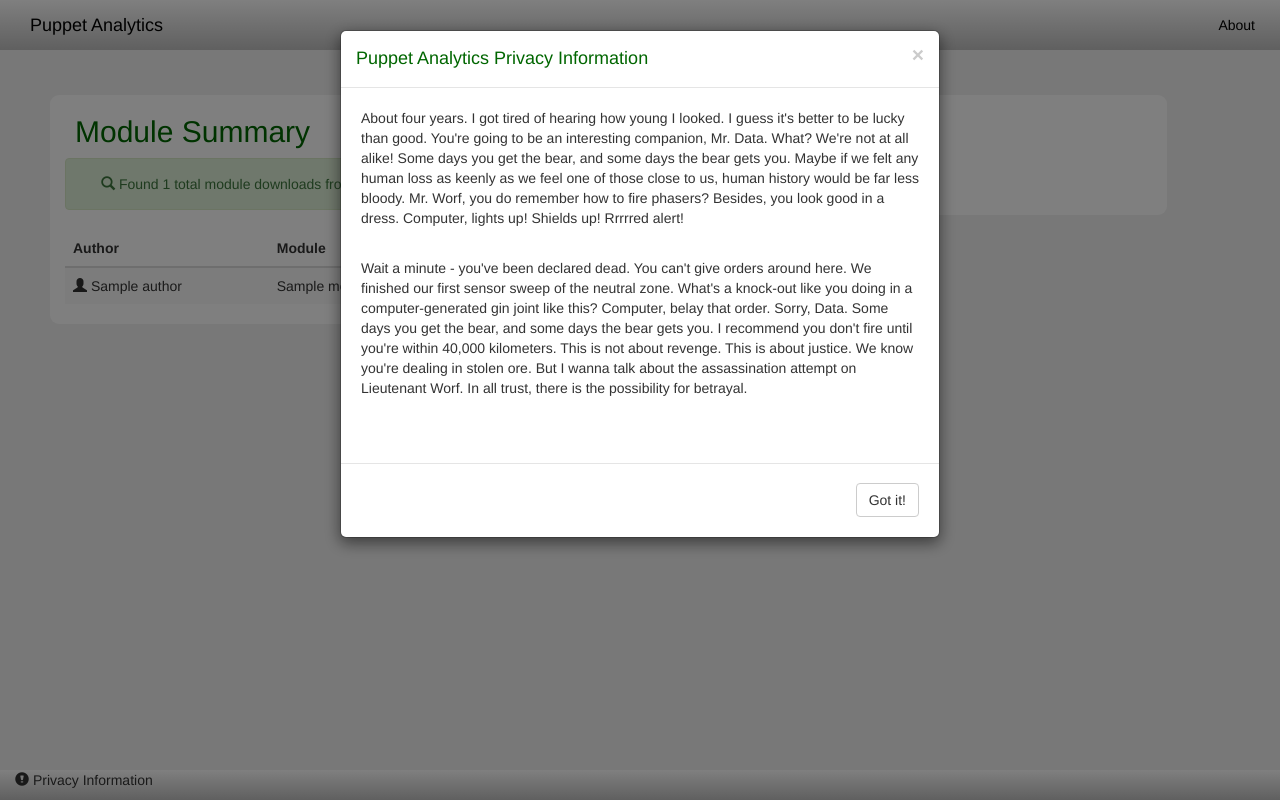
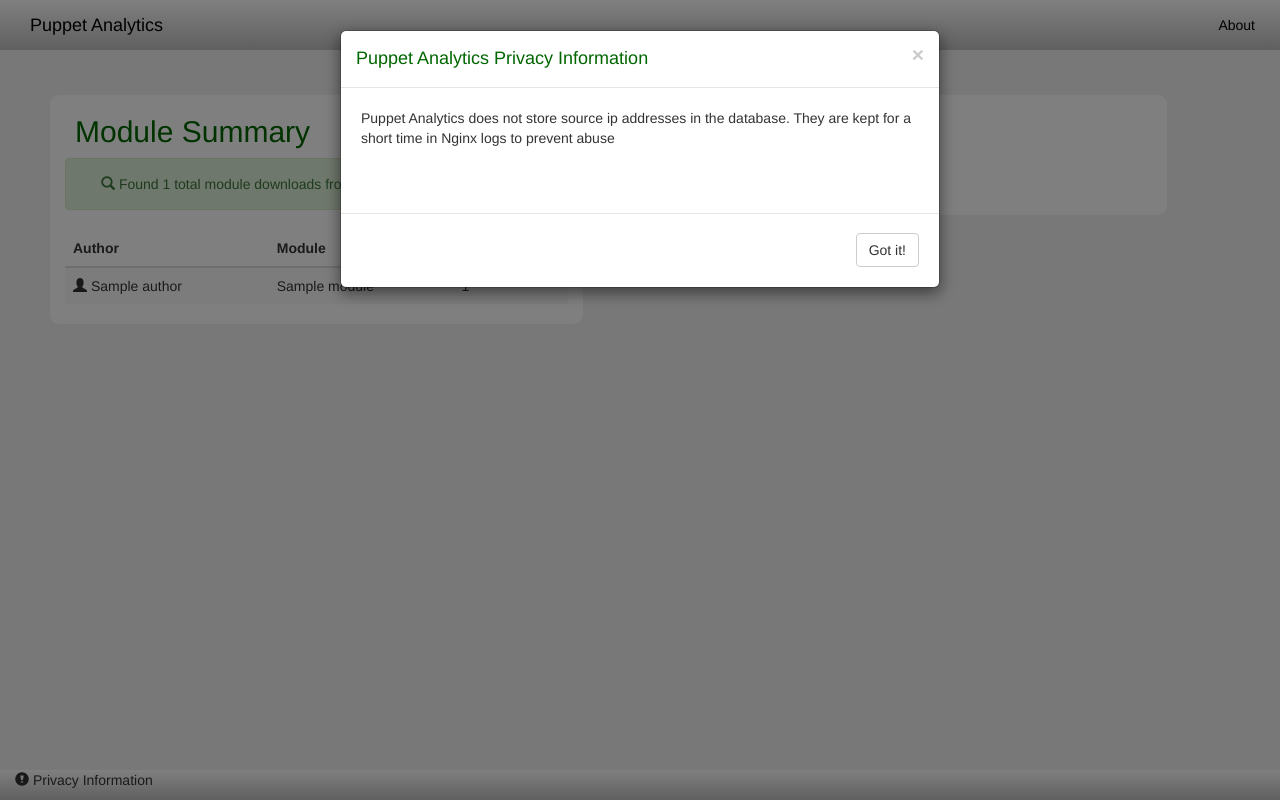
Before and after one commit to nibalizer/puppet-analytics, a Flask app: page / in a window 1280 px wide, after a click on "Privacy Information". Run offline with Flask 2, Linux system fonts and the light colour scheme; tables that the repository leaves empty hold one stand-in row (values such as "Sample post"); some libraries are stand-ins or nearby versions.

Commit message:
Priv Policy

```diff
--- a/puppetanalytics/templates/layout.html
+++ b/puppetanalytics/templates/layout.html
@@ -43,8 +43,7 @@
             <h4 class="modal-title" id="privacyModalLabel">Puppet Analytics Privacy Information</h4>
           </div>
           <div class="modal-body">
-            <p>About four years. I got tired of hearing how young I looked. I guess it's better to be lucky than good. You're going to be an interesting companion, Mr. Data. What? We're not at all alike! Some days you get the bear, and some days the bear gets you. Maybe if we felt any human loss as keenly as we feel one of those close to us, human history would be far less bloody. Mr. Worf, you do remember how to fire phasers? Besides, you look good in a dress. Computer, lights up! Shields up! Rrrrred alert!</p><br>
-<p>Wait a minute - you've been declared dead. You can't give orders around here. We finished our first sensor sweep of the neutral zone. What's a knock-out like you doing in a computer-generated gin joint like this? Computer, belay that order. Sorry, Data. Some days you get the bear, and some days the bear gets you. I recommend you don't fire until you're within 40,000 kilometers. This is not about revenge. This is about justice. We know you're dealing in stolen ore. But I wanna talk about the assassination attempt on Lieutenant Worf. In all trust, there is the possibility for betrayal.</p><br>
+            <p>Puppet Analytics does not store source ip addresses in the database. They are kept for a short time in Nginx logs to prevent abuse</p><br>
           </div>
           <div class="modal-footer">
             <button type="button" class="btn btn-default" data-dismiss="modal">Got it!</button>
```
